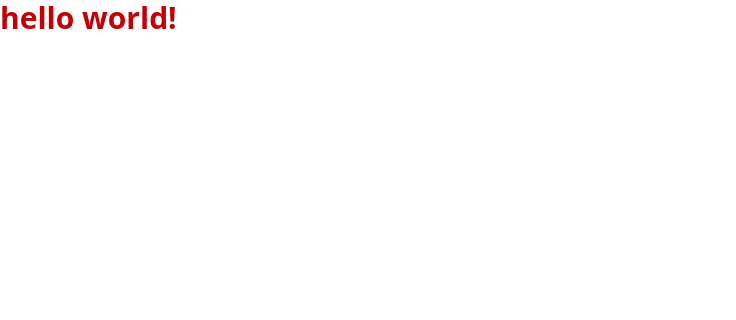
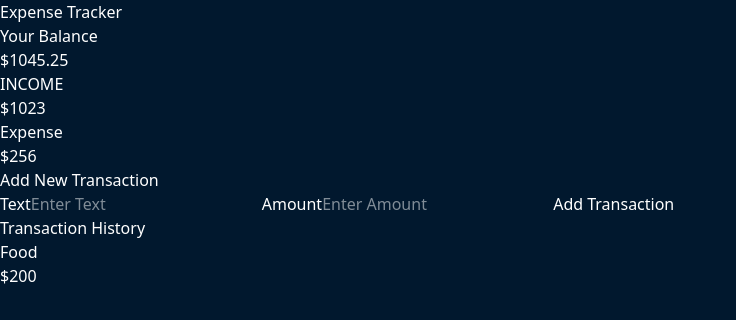
Before and after one commit to Soumita-Nag/ExpenseTracker, a Vue app: page / in a window 1280 px wide. Shown: the top 320 px of the page, without its empty margins (0-736 px from the left). Built offline with nearby package versions, Linux system fonts and the light colour scheme.

Commit message:
All components Created and imported successfully

```diff
--- a/index.html
+++ b/index.html
@@ -2,7 +2,7 @@
 <html lang="">
   <head>
     <meta charset="UTF-8">
-    <link href="/src/assets/main.css" rel="stylesheet">
+    <link href="src/assets/main.css" rel="stylesheet">
     <meta name="viewport" content="width=device-width, initial-scale=1.0">
     <title>Vite App</title>
   </head>
--- a/src/App.vue
+++ b/src/App.vue
@@ -1,9 +1,28 @@
-<script setup>
-
+<script>
+  import NavBar from './components/NavBar.vue';
+  import Balance from './components/Balance.vue';
+  import IncomeExpenses from './components/IncomeExpenses.vue';
+  import AddTransaction from './components/AddTransaction.vue';
+  import TransactionHistory from './components/TransactionHistory.vue';
+  export default{
+    components:{
+      NavBar,
+      Balance,
+      IncomeExpenses,
+      AddTransaction,
+      TransactionHistory,
+    }
+  }
 </script>
 
 <template>
-  <h1 class="text-3xl font-bold text-red-700">hello world!</h1>
+  <div class=" bg-[var(--color-bg)] text-white h-[100vh]">
+    <NavBar/>
+    <Balance/>
+    <IncomeExpenses/>
+    <AddTransaction/>
+    <TransactionHistory/>
+  </div>
 </template>
 
 <style scoped>
--- a/src/assets/main.css
+++ b/src/assets/main.css
@@ -1 +1,5 @@
 @import "tailwindcss";
+
+:root{
+    --color-bg: #01182e;
+}
--- /dev/null
+++ b/src/components/AddTransaction.vue
@@ -0,0 +1,33 @@
+<template>
+    <div>
+        <div>
+            <h3>Add New Transaction</h3>
+
+        </div>
+        <div>
+            <form action="">
+                <label for="text">Text</label>
+                <input type="text" name="text" placeholder="Enter Text">
+                <label for="amt">Amount</label>
+                <input type="number" name="amt" id="" placeholder="Enter Amount">
+                <button type="button">Add Transaction</button>
+            </form>
+
+        </div>
+    </div>
+</template>
+<script>
+    export default{
+        data(){
+            return{
+
+            }
+        },
+        methods:{
+
+        },
+    }
+</script>
+<style scoped>
+
+</style>
--- /dev/null
+++ b/src/components/Balance.vue
@@ -0,0 +1,21 @@
+<template>
+    <div>
+        <h3>Your Balance</h3>
+        <h2>$1045.25</h2>
+    </div>
+</template>
+<script>
+    export default{
+        data(){
+            return{
+
+            }
+        },
+        methods:{
+
+        },
+    }
+</script>
+<style scoped>
+
+</style>
--- /dev/null
+++ b/src/components/IncomeExpenses.vue
@@ -0,0 +1,27 @@
+<template>
+    <div>
+        <div>
+            <h3>INCOME</h3>
+            <h3>$1023</h3>
+        </div>
+        <div>
+            <h3>Expense</h3>
+            <h3>$256</h3>
+        </div>
+    </div>
+</template>
+<script>
+    export default{
+        data(){
+            return{
+
+            }
+        },
+        methods:{
+
+        },
+    }
+</script>
+<style scoped>
+
+</style>
--- /dev/null
+++ b/src/components/NavBar.vue
@@ -0,0 +1,18 @@
+<template>
+    <h2>Expense Tracker</h2>
+</template>
+<script>
+    export default{
+        data(){
+            return{
+
+            }
+        },
+        methods:{
+
+        },
+    }
+</script>
+<style scoped>
+
+</style>
--- /dev/null
+++ b/src/components/TransactionHistory.vue
@@ -0,0 +1,28 @@
+<template>
+    <div>
+        <div>
+            <h3>Transaction History</h3>
+        </div>
+        <div>
+            <div>
+                <h4>Food</h4>
+                <h4>$200</h4>
+            </div>
+        </div>
+    </div>
+</template>
+<script>
+    export default{
+        data(){
+            return{
+
+            }
+        },
+        methods:{
+
+        },
+    }
+</script>
+<style scoped>
+
+</style>
```
